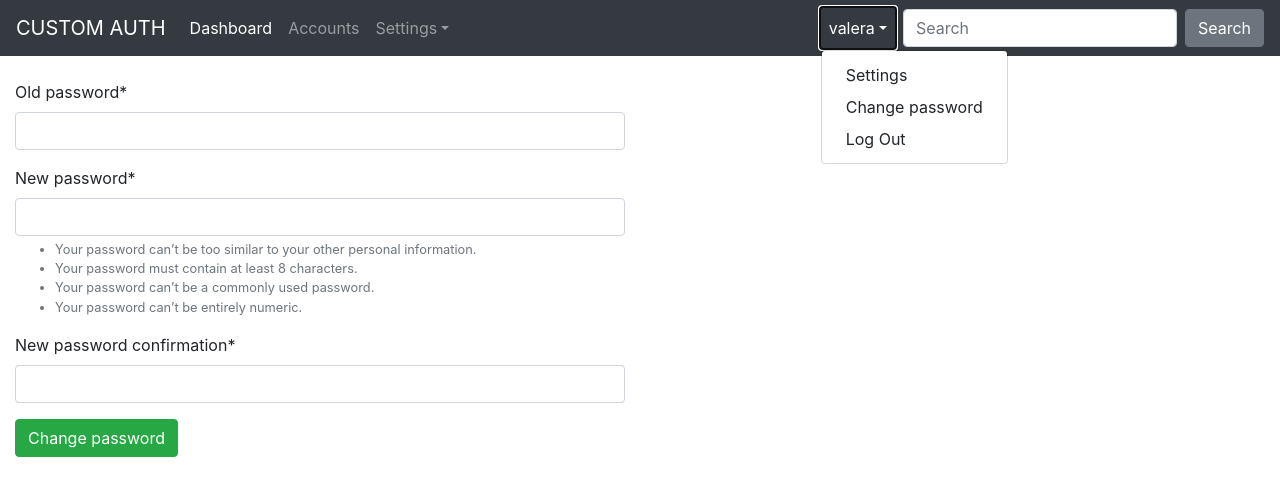
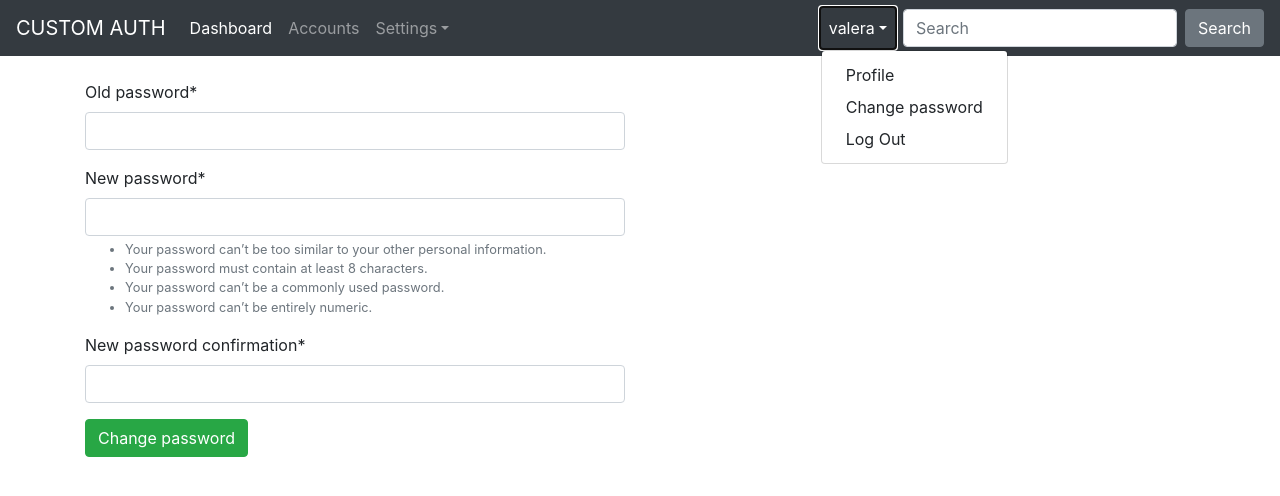
Before and after one commit to domestos/django_custom_auth, a Django app: page /accounts/settings/password/ in a window 1280 px wide, after a click that opens the changed part. Shown: the top 496 px of the page. Run offline with Django 3.2, Linux system fonts and the light colour scheme; a user stored in the database is signed in; some libraries are stand-ins or nearby versions.

Commit message:
little refactor code

```diff
--- a/apps/accounts/templates/accounts/password_change.html
+++ b/apps/accounts/templates/accounts/registration/password_change.html
@@ -8,6 +8,10 @@
 {% endblock %}
 
 {% block content %}
+
+<div class="container">
+
+
   <div class="row">
     <div class="col-lg-6 col-md-8 col-sm-10">
       <form method="post" novalidate>
@@ -16,5 +20,5 @@
         <button type="submit" class="btn btn-success">Change password</button>
       </form>
     </div>
-  </div>
+  </div>  </div>
 {% endblock %}
--- a/apps/accounts/templates/accounts/password_reset.html
+++ b/apps/accounts/templates/accounts/registration/password_reset.html
@@ -5,6 +5,7 @@
 {% block body %}
 
 {% block content %}
+
   <div class="row justify-content-center   m-5" >
     <div class="col-lg-4 col-md-6  col-sm-8">
       <div class="card">
--- a/apps/accounts/urls.py
+++ b/apps/accounts/urls.py
@@ -15,32 +15,32 @@ urlpatterns = [
 
     url(r'^signup/$', signup, name='signup_url'),
     url(r'^logout/$', auth_views.LogoutView.as_view(), name='logout_url'),
-    url(r'^login/$', auth_views.LoginView.as_view(template_name='accounts/login.html'), name='login_url'),
+    url(r'^login/$', auth_views.LoginView.as_view(template_name='accounts/registration/login.html'), name='login_url'),
 
 
     url(r'^reset/$',
         auth_views.PasswordResetView.as_view(
-            template_name='accounts/password_reset.html',
-            email_template_name='accounts/password_reset_email.html',
-            subject_template_name='accounts/password_reset_subject.txt'
+            template_name='accounts/registration/password_reset.html',
+            email_template_name='accounts/registration/password_reset_email.html',
+            subject_template_name='accounts/registration/password_reset_subject.txt'
         ),
         name='password_reset'),
     url(r'^reset/done/$',
         auth_views.PasswordResetDoneView.as_view(
-            template_name='accounts/password_reset_done.html'),
+            template_name='accounts/registration/password_reset_done.html'),
         name='password_reset_done'),
     url(r'^reset/(?P<uidb64>[0-9A-Za-z_\-]+)/(?P<token>[0-9A-Za-z]{1,13}-[0-9A-Za-z]{1,20})/$',
         auth_views.PasswordResetConfirmView.as_view(
-            template_name='accounts/password_reset_confirm.html'),
+            template_name='accounts/registration/password_reset_confirm.html'),
         name='password_reset_confirm'),
     url(r'^reset/complete/$',
         auth_views.PasswordResetCompleteView.as_view(
-            template_name='accounts/password_reset_complete.html'),
+            template_name='accounts/registration/password_reset_complete.html'),
         name='password_reset_complete'),
 
-    url(r'^settings/password/$', auth_views.PasswordChangeView.as_view(template_name='accounts/password_change.html'),
+    url(r'^settings/password/$', auth_views.PasswordChangeView.as_view(template_name='accounts/registration/password_change.html'),
         name='password_change'),
-    url(r'^settings/password/done/$', auth_views.PasswordChangeDoneView.as_view(template_name='accounts/password_change_done.html'),
+    url(r'^settings/password/done/$', auth_views.PasswordChangeDoneView.as_view(template_name='accounts/registration/password_change_done.html'),
         name='password_change_done'),
 
 ]
--- a/apps/accounts/views.py
+++ b/apps/accounts/views.py
@@ -19,4 +19,4 @@ def signup(request):
     else:
         form = SignUpForm()
 
-    return render(request, 'accounts/signup.html', {'form': form})
+    return render(request, 'accounts/registration/signup.html', {'form': form})
--- a/config/templates/includes/navbar.html
+++ b/config/templates/includes/navbar.html
@@ -33,7 +33,7 @@
           aria-expanded="false">{{ user.username }}</a>
         <div class="dropdown-menu" aria-labelledby="dropdown0">
 
-          <a class="dropdown-item" href="#">Settings</a>
+          <a class="dropdown-item" href="#">Profile</a>
           <a class="dropdown-item" href="{% url 'password_change'%}">Change password</a>
 
           <a class="dropdown-item" href="{% url 'logout_url' %}">Log Out</a>
```
Also changed, not shown: apps/accounts/templates/accounts/registration/login.html (renamed from apps/accounts/templates/accounts/login.html), apps/accounts/templates/accounts/registration/password_change_done.html (renamed from apps/accounts/templates/accounts/password_change_done.html), apps/accounts/templates/accounts/registration/password_reset_complete.html (renamed from apps/accounts/templates/accounts/password_reset_complete.html), apps/accounts/templates/accounts/registration/password_reset_confirm.html (renamed from apps/accounts/templates/accounts/password_reset_confirm.html), apps/accounts/templates/accounts/registration/password_reset_done.html (renamed from apps/accounts/templates/accounts/password_reset_done.html), apps/accounts/templates/accounts/registration/password_reset_email.html (renamed from apps/accounts/templates/accounts/password_reset_email.html), apps/accounts/templates/accounts/registration/signup.html (renamed from apps/accounts/templates/accounts/signup.html), config/templates/base.html (line endings or trailing spaces), db.sqlite3.
